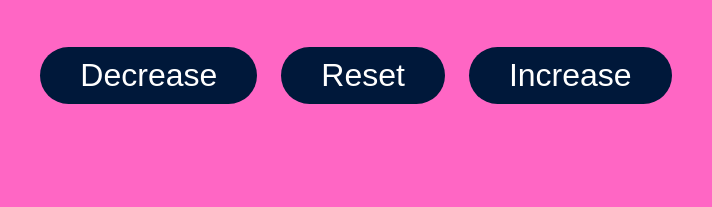
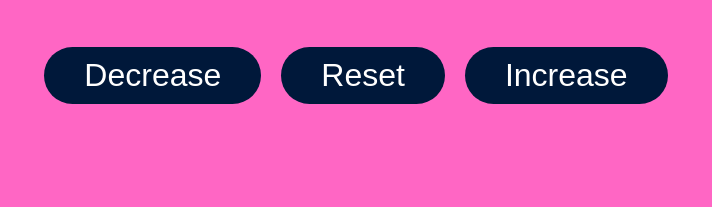
Before and after one commit to Gabriele-Stringano/counter-js, a plain HTML site: page index.html in a window 1280 px wide. Shown: the part 445-652 px from the top of the page, 284-996 px from the left. Drawn offline with Linux system fonts and the light colour scheme.

Commit message:
buttons and counter declared on JS
buttons and counters are now declared on JS

```diff
--- a/index.html
+++ b/index.html
@@ -10,16 +10,11 @@
   </head>
   <body>
     <main>
-      <div class="container">
-        <h1 class="title">Counter by Gabriele Stringano</h1>
-        <p id="num" class="counter"></p>
-        <div class="buttons">
-            <input id="decrement" class="btn" type="button" name="decrease" onclick="this.blur()" type="button" value="Decrease">
-            <input id="reset" class="btn" type="button" name="reset" onclick="this.blur()" type="button" value="Reset">
-            <input id="increment" class="btn" type="button" name="increase" onclick="this.blur()" type="button" value="Increase">
-        </div>
+      <div class="container" id='container'>
+        <h1 class="title" id="title">Counter by Gabriele Stringano</h1>
+        <div class="buttons" id=buttons></div>
       </div>
     </main>
-      <script type="text/javascript" src="js/counter.js"></script>
+    <script type="text/javascript" src="js/counter.js"></script>
   </body>
 </html>
--- a/js/counter.js
+++ b/js/counter.js
@@ -1,5 +1,26 @@
+//counter element creation and insertion in html:
+let num = document.createElement('p');//creation element that will act as a counter
+num.classList.add('counter'); //used for style css
+container.insertBefore(num, buttons);//insertion in html
 let counter=0;
-num.textContent = counter; //display the number on the screen
+num.textContent = counter;//displays the counter at zero
+
+//buttons creation and insertion in html:
+let decrement = document.createElement('input'); //declaration new button
+buttonMaker(decrement, 'Decrease');//insertion button in html
+let reset = document.createElement('input');//declaration new button
+buttonMaker(reset, 'Reset');//insertion button in html
+let increment = document.createElement('input');//declaration new button
+buttonMaker(increment, 'Increase');//insertion button in html
+
+function buttonMaker(node,name){  //this function allows us to initialize and append an input element (as a button) in the div buttons
+  node.classList.add('btn'); //used for style css
+  node.setAttribute('type', 'button');
+  node.setAttribute('name', name);
+  node.setAttribute('value', name);
+  buttons.append(node);
+}
+
 
 function countplus(){ //simple function
   counter= counter+1;
@@ -11,13 +32,13 @@ function countMinus(){ //simple function
     num.textContent = counter;
 }
 
- function plus() { //function called by the eventListener by pressing the button
+ function plus() { //function called by the eventListener by pressing the button increment
    counter= counter+1;
      num.textContent = counter;
    intervalID = setInterval (countplus, 400);
 };
 
-function minus() { //function called by the eventListener by pressing the button
+function minus() { //function called by the eventListener by pressing the button decrement
   counter= counter-1;
     num.textContent = counter;
   intervalID =  setInterval (countMinus, 400);
@@ -27,7 +48,7 @@ function stop() { //function called by the eventListener when the button is rele
   clearInterval(intervalID);
 };
 
-function countReset() { //function called by the eventListener by clicking on the button
+function countReset() { //function called by the eventListener by clicking on the button Reset
   counter=0;
   num.textContent = counter;
 };
@@ -36,5 +57,4 @@ function countReset() { //function called by the eventListener by clicking on th
 increment.addEventListener("mousedown", plus);
 decrement.addEventListener("mousedown", minus);
 document.documentElement.addEventListener("mouseup", stop);
-
 reset.addEventListener("click",countReset);
```
